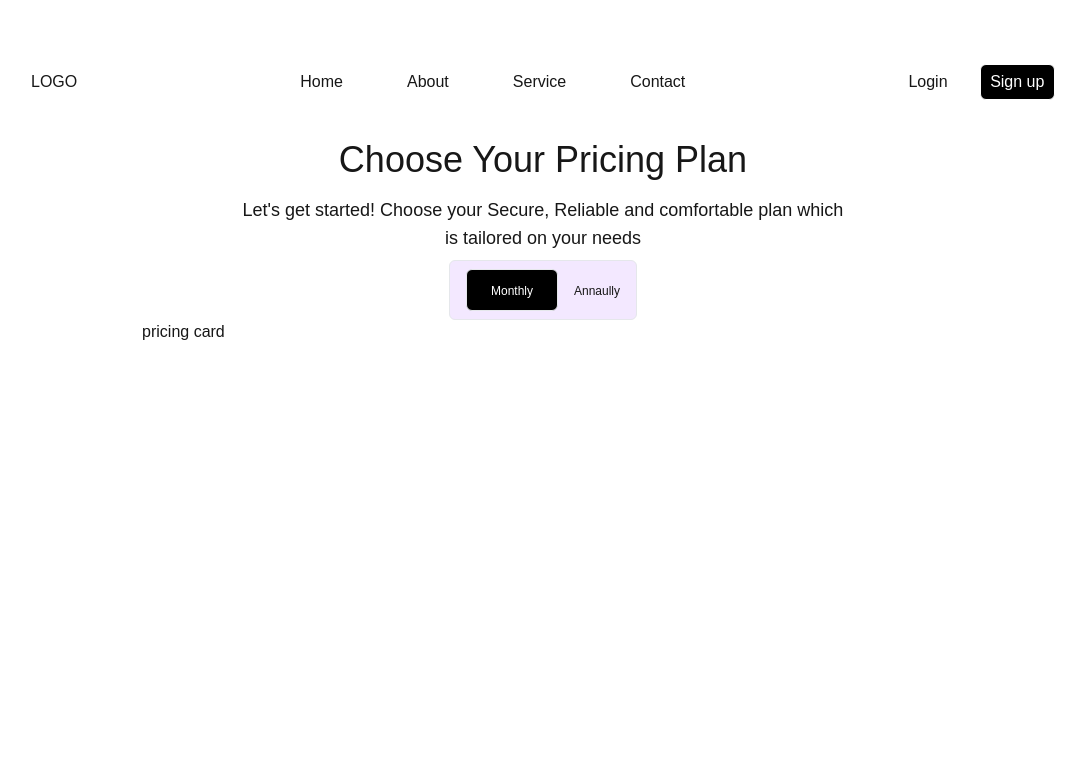
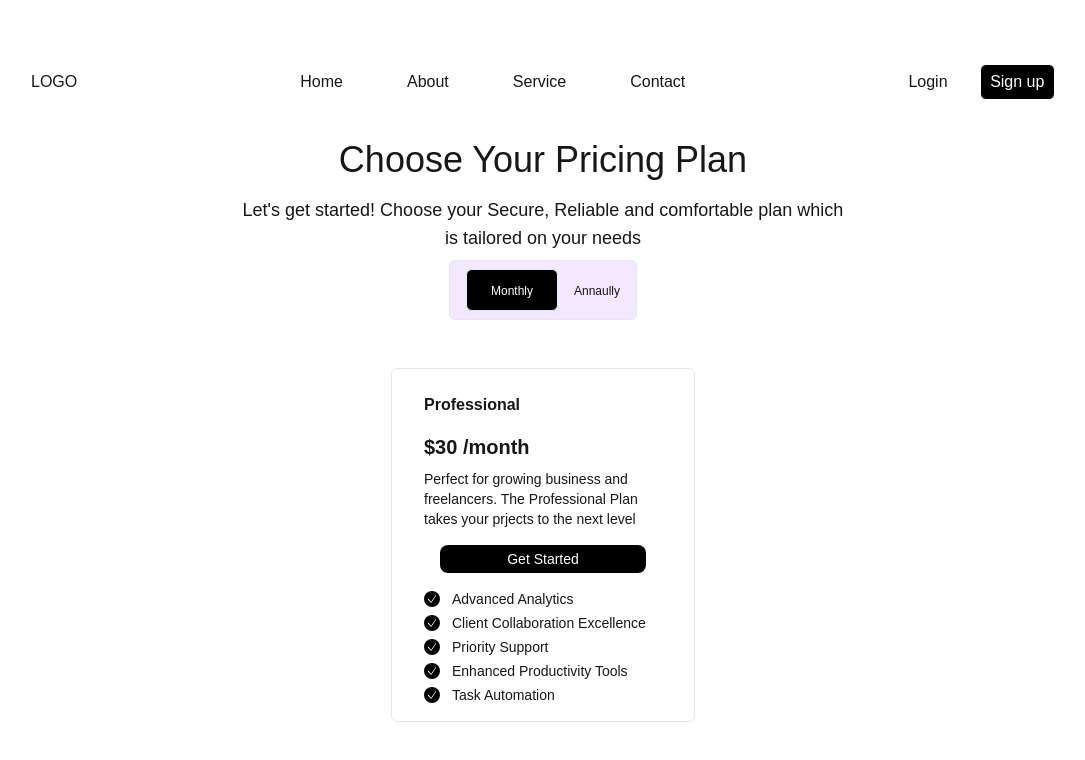
Before and after one commit to RajibMiah/stripe-payment-app, a Next.js app: page /select-plan in a window 1280 px wide. Shown: the top 760 px of the page, without its empty margins (97-1182 px from the left). Built offline with nearby package versions, Linux system fonts and the light colour scheme.

Commit message:
add card design

```diff
--- a/package.json
+++ b/package.json
@@ -10,6 +10,7 @@
     "lint": "next lint"
   },
   "dependencies": {
+    "@heroicons/react": "^2.2.0",
     "next": "15.1.5",
     "react": "^19.0.0",
     "react-dom": "^19.0.0"
--- a/src/app/select-plan/page.tsx
+++ b/src/app/select-plan/page.tsx
@@ -1,3 +1,4 @@
+import { CheckIcon } from "@heroicons/react/24/solid";
 const SelectPlan = () => {
   return (
     <div className="flex justify-center">
@@ -23,7 +24,65 @@ const SelectPlan = () => {
             </div>
           </div>
         </div>
-        <div>pricing card</div>
+        <div className="flex justify-center items-start gap-10 p-12">
+          <div>
+            <div className="flex justify-center items-start flex-col border border-solid rounded-md w-72 sm:w-80 md:w-96 lg:w-[19rem] py-4 px-8">
+              <div className="text-base font-semibold py-2">
+                <span>Professional</span>
+              </div>
+              <div className="flex justify-center text-start flex-col gap-4">
+                <div className="flex justify-center text-start flex-col">
+                  <span className="text-xl font-semibold py-2 ">
+                    $30 /month
+                  </span>
+                  <span className="font-medium w-full text-sm">
+                    Perfect for growing business and freelancers. The
+                    Professional Plan takes your prjects to the next level
+                  </span>
+                </div>
+                <div className="flex items-center justify-center px-4">
+                  <button className="w-full bg-black text-white rounded-lg p-1 text-sm ">
+                    Get Started
+                  </button>
+                </div>
+                <div>
+                  <ul className="flex flex-col gap-1">
+                    <li className="flex items-center gap-3 text-sm">
+                      <div className="rounded-full bg-black w-4 h-4 flex items-center justify-center">
+                        <CheckIcon className="text-white w-3 h-3" />
+                      </div>
+                      <span>Advanced Analytics</span>
+                    </li>
+                    <li className="flex items-center gap-3 text-sm">
+                      <div className="rounded-full bg-black w-4 h-4 flex items-center justify-center">
+                        <CheckIcon className="text-white w-3 h-3" />
+                      </div>
+                      <span>Client Collaboration Excellence</span>
+                    </li>
+                    <li className="flex items-center gap-3 text-sm">
+                      <div className="rounded-full bg-black w-4 h-4 flex items-center justify-center">
+                        <CheckIcon className="text-white w-3 h-3" />
+                      </div>
+                      <span>Priority Support</span>
+                    </li>
+                    <li className="flex items-center gap-3 text-sm">
+                      <div className="rounded-full bg-black w-4 h-4 flex items-center justify-center">
+                        <CheckIcon className="text-white w-3 h-3" />
+                      </div>
+                      <span>Enhanced Productivity Tools</span>
+                    </li>
+                    <li className="flex items-center gap-3 text-sm">
+                      <div className="rounded-full bg-black w-4 h-4 flex items-center justify-center">
+                        <CheckIcon className="text-white w-3 h-3" />
+                      </div>
+                      <span>Task Automation</span>
+                    </li>
+                  </ul>
+                </div>
+              </div>
+            </div>
+          </div>
+        </div>
       </div>
     </div>
   );
```
Also changed, not shown: 1 other file (tests, documents, lock files or other folders).
